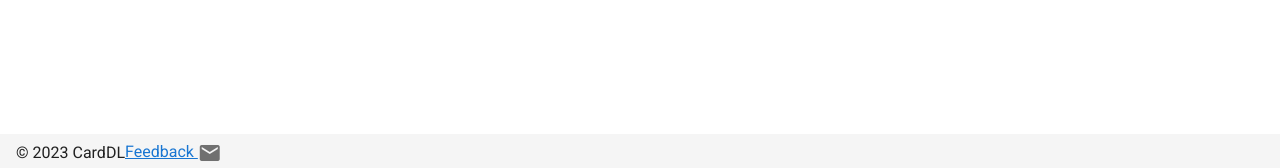
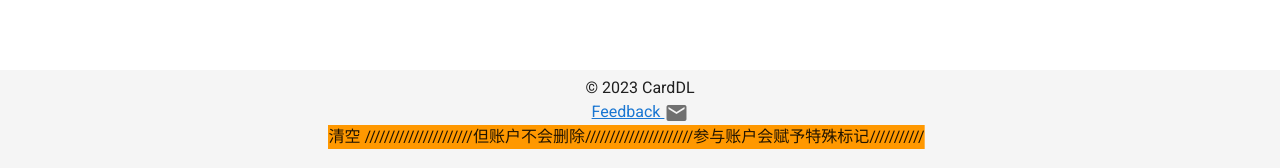
Before and after one commit to GenesisAN/card_dl, a Vue app: page / in a window 1280 px wide. Shown: the part 629-797 px from the top of the page. Built offline with nearby package versions, Linux system fonts and the light colour scheme; no server answers.

Commit message:
添加滚动条

```diff
--- a/src/App.vue
+++ b/src/App.vue
@@ -117,12 +117,18 @@
     <v-main>
       <router-view />
     </v-main>
-    <v-footer>
+    <v-footer class="flex-column">
       <span>© 2023 CardDL </span>
       <a href="mailto: admin@kkgkd.com"
         >{{ $t("feedback") }}
         <v-icon>mdi-email</v-icon>
       </a>
+      <div class="scrolling-text align-center" style="width: 50%">
+        <p class="orange">
+          //////////开放性测试中//////////////////////上传数据会被清空
+          //////////////////////但账户不会删除//////////////////////参与账户会赋予特殊标记///////////
+        </p>
+      </div>
     </v-footer>
   </v-app>
 </template>
@@ -210,4 +216,23 @@ export default Vue.extend({
     font-size: 1.5rem;
   }
 }
+
+.scrolling-text {
+  overflow: hidden;
+  white-space: nowrap;
+}
+
+.scrolling-text p {
+  display: inline-block;
+  animation: scroll-left 8s linear infinite;
+}
+
+@keyframes scroll-left {
+  0% {
+    transform: translateX(100%);
+  }
+  100% {
+    transform: translateX(-100%);
+  }
+}
 </style>
```
